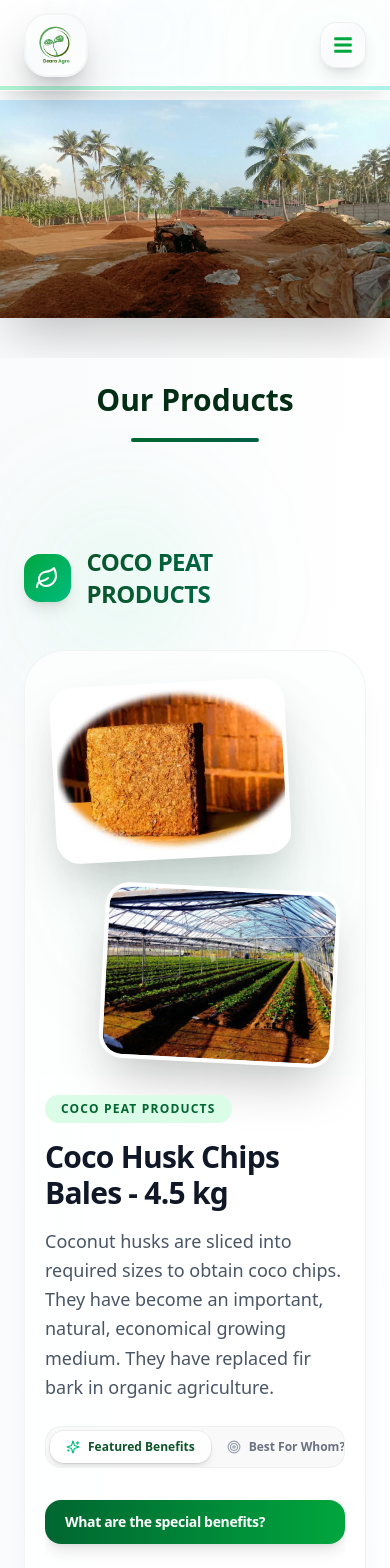
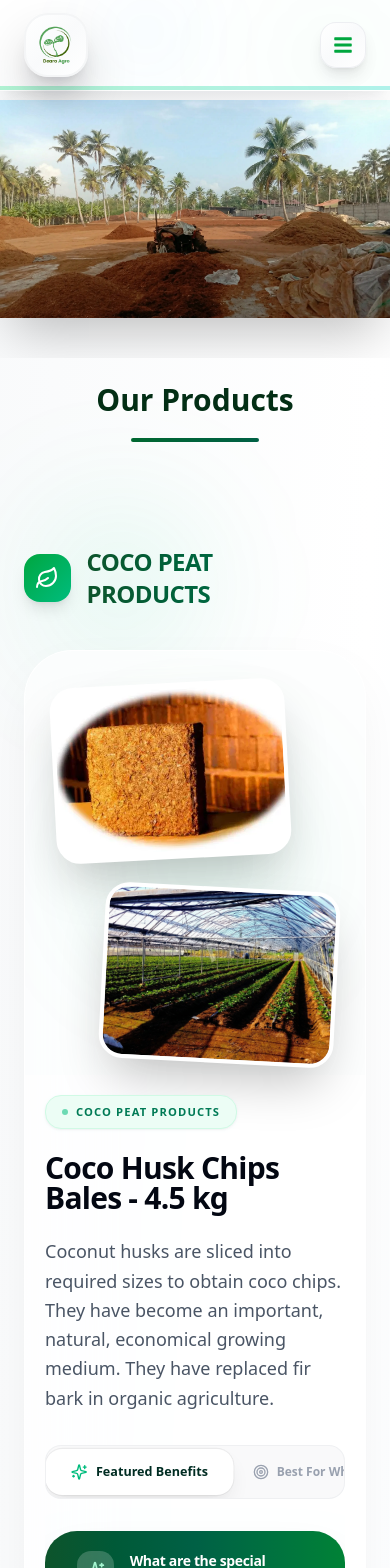
Before and after one commit to CpoohZchala/DearoAgro_Admin-Dashboard-, a React (Vite) app: page /products in a window 390 px wide. Shown: the top 1568 px of the page. Built offline with nearby package versions, Linux system fonts and the light colour scheme.

Commit message:
Enhance About and Contact pages with animations and improve product card styles

```diff
--- a/src/components/pages/products.tsx
+++ b/src/components/pages/products.tsx
@@ -29,20 +29,20 @@ const ProductCard = ({ product }: { product: Product }) => {
         const themeColors = {
             emerald: {
                 icon: "text-emerald-500",
-                line: "border-emerald-100",
+                line: "border-emerald-100/50",
                 dot: "border-emerald-400",
-                bg: "bg-emerald-50/30"
+                bg: "bg-emerald-50/20"
             },
             green: {
                 icon: "text-green-500",
-                line: "border-green-100",
+                line: "border-green-100/50",
                 dot: "border-green-400",
-                bg: "bg-green-50/30"
+                bg: "bg-green-50/20"
             }
         }[theme];
 
         return (
-            <div className={`rounded-[2rem] p-4 lg:p-8 border border-white/50 ${themeColors.bg} backdrop-blur-sm shadow-inner`}>
+            <div className={`rounded-[2.5rem] p-6 lg:p-10 border border-white/60 ${themeColors.bg} backdrop-blur-md shadow-[inset_0_2px_10px_rgba(255,255,255,0.5)]`}>
                 <div className="space-y-6">
                     {items.map((item, idx) => {
                         const isString = typeof item === 'string';
@@ -82,15 +82,15 @@ const ProductCard = ({ product }: { product: Product }) => {
             whileInView={{ opacity: 1, y: 0 }}
             viewport={{ once: true }}
             transition={{ duration: 0.8, ease: "easeOut" }}
-            className="group relative bg-white/80 backdrop-blur-xl rounded-[2.5rem] shadow-xl shadow-gray-900/5 hover:shadow-2xl hover:shadow-green-900/10 transition-all duration-500 border border-gray-200/50 overflow-hidden flex flex-col lg:flex-row mb-16"
+            className="group relative bg-white/70 backdrop-blur-2xl rounded-[3rem] shadow-[0_20px_60px_-15px_rgba(0,0,0,0.08)] hover:shadow-[0_40px_80px_-20px_rgba(5,150,105,0.15)] transition-all duration-700 border border-white/80 overflow-hidden flex flex-col lg:flex-row mb-20"
         >
-            {/* Hover Overlay Gradient - Card eka hover karaddi ena podi colour ekak */}
+            {/* Hover Overlay Gradient - when hover Card it will appear */}
             <div className="absolute inset-0 bg-gradient-to-br from-green-400/5 via-transparent to-blue-400/5 opacity-0 group-hover:opacity-100 transition-opacity duration-500"></div>
 
-            {/* Image Section - Methana thiyenne product images deka udin yatin display krana eka */}
+            {/* Image Section  display product images */}
             <div className="lg:w-2/5 p-8 flex justify-center items-center relative z-10 min-h-[420px] bg-gray-50/30">
                 <div className="relative w-full max-w-[320px] h-[360px] lg:h-[400px]">
-                    {/* Top Image - Udin thiyena image eka */}
+                    {/* Top Image - */}
                     <motion.div
                         initial={{ opacity: 0, y: -40, x: -20, rotate: -3 }}
                         whileInView={{ opacity: 1, y: 0, x: -20, rotate: -3 }}
@@ -107,7 +107,7 @@ const ProductCard = ({ product }: { product: Product }) => {
                         <div className="absolute inset-0 bg-gradient-to-t from-black/20 to-transparent opacity-0 group-hover/img-top:opacity-100 transition-opacity" />
                     </motion.div>
 
-                    {/* Bottom Image - Yatin thiyena image eka */}
+                    {/* Bottom Image -  */}
                     <motion.div
                         initial={{ opacity: 0, y: 40, x: 20, rotate: 3 }}
                         whileInView={{ opacity: 1, y: 20, x: 20, rotate: 3 }}
@@ -128,15 +128,16 @@ const ProductCard = ({ product }: { product: Product }) => {
                 </div>
             </div>
 
-            {/* Content Section - Title, Description saha Tabs meke thiyenne */}
+            {/* Content Section - Title, Description, Tabs*/}
             <div className="lg:w-3/5 p-5 lg:p-12 relative z-10 flex flex-col">
-                <div className="mb-6">
+                <div className="mb-8">
                     {/* Category Name */}
-                    <div className="inline-block px-4 py-1.5 rounded-full bg-green-100 text-green-800 text-xs font-bold uppercase tracking-widest mb-4">
+                    <div className="inline-flex items-center gap-2 px-4 py-2 rounded-2xl bg-emerald-50 text-emerald-700 text-[0.7rem] font-black uppercase tracking-widest mb-6 border border-emerald-100 shadow-sm shadow-emerald-950/5">
+                        <span className="w-1.5 h-1.5 rounded-full bg-emerald-500 animate-pulse"></span>
                         {product.category}
                     </div>
                     {/* Product Title */}
-                    <h3 className="text-3xl lg:text-4xl font-black text-gray-900 mb-4 tracking-tight">
+                    <h3 className="text-3xl lg:text-5xl font-black text-gray-950 mb-6 tracking-tight leading-none">
                         {product.title}
                     </h3>
                     {/* Product Description */}
@@ -151,37 +152,37 @@ const ProductCard = ({ product }: { product: Product }) => {
                         {/* Benefits Button */}
                         <button
                             onClick={() => setActiveTab('benefits')}
-                            className={`flex items-center gap-2 px-4 lg:px-6 py-2 lg:py-2.5 rounded-xl font-bold text-xs lg:text-sm transition-all duration-300 flex-shrink-0 ${
+                            className={`flex items-center gap-2 px-6 lg:px-8 py-3 lg:py-4 rounded-2xl font-black text-xs lg:text-sm transition-all duration-500 flex-shrink-0 relative ${
                                 activeTab === 'benefits'
-                                ? 'bg-white text-green-900 shadow-md ring-1 ring-black/5'
-                                : 'text-gray-500 hover:text-gray-800'
+                                ? 'bg-white text-emerald-950 shadow-[0_10px_20px_-5px_rgba(0,0,0,0.1)] ring-1 ring-black/5 scale-105 z-10'
+                                : 'text-gray-400 hover:text-gray-700 hover:bg-white/40'
                             }`}
                         >
-                            <Sparkles className={`w-3.5 h-3.5 lg:w-4 h-4 ${activeTab === 'benefits' ? 'text-emerald-500' : 'text-gray-400'}`} />
+                            <Sparkles className={`w-4 h-4 lg:w-5 h-5 ${activeTab === 'benefits' ? 'text-emerald-500' : 'text-gray-400'}`} />
                             Featured Benefits
                         </button>
                         {/* Best For Whom Button */}
                         <button
                             onClick={() => setActiveTab('forWhom')}
-                            className={`flex items-center gap-2 px-4 lg:px-6 py-2 lg:py-2.5 rounded-xl font-bold text-xs lg:text-sm transition-all duration-300 flex-shrink-0 ${
+                            className={`flex items-center gap-2 px-6 lg:px-8 py-3 lg:py-4 rounded-2xl font-black text-xs lg:text-sm transition-all duration-500 flex-shrink-0 relative ${
                                 activeTab === 'forWhom'
-                                ? 'bg-white text-green-900 shadow-md ring-1 ring-black/5'
-                                : 'text-gray-500 hover:text-gray-800'
+                                ? 'bg-white text-emerald-950 shadow-[0_10px_20px_-5px_rgba(0,0,0,0.1)] ring-1 ring-black/5 scale-105 z-10'
+                                : 'text-gray-400 hover:text-gray-700 hover:bg-white/40'
                             }`}
                         >
-                            <Target className={`w-3.5 h-3.5 lg:w-4 h-4 ${activeTab === 'forWhom' ? 'text-green-600' : 'text-gray-400'}`} />
+                            <Target className={`w-4 h-4 lg:w-5 h-5 ${activeTab === 'forWhom' ? 'text-green-600' : 'text-gray-400'}`} />
                             Best For Whom?
                         </button>
                         {/* Why Choose Us Button */}
                         <button
                             onClick={() => setActiveTab('whyChooseUs')}
-                            className={`flex items-center gap-2 px-4 lg:px-6 py-2 lg:py-2.5 rounded-xl font-bold text-xs lg:text-sm transition-all duration-300 flex-shrink-0 ${
+                            className={`flex items-center gap-2 px-6 lg:px-8 py-3 lg:py-4 rounded-2xl font-black text-xs lg:text-sm transition-all duration-500 flex-shrink-0 relative ${
                                 activeTab === 'whyChooseUs'
-                                ? 'bg-white text-green-900 shadow-md ring-1 ring-black/5'
-                                : 'text-gray-500 hover:text-gray-800'
+                                ? 'bg-white text-emerald-950 shadow-[0_10px_20px_-5px_rgba(0,0,0,0.1)] ring-1 ring-black/5 scale-105 z-10'
+                                : 'text-gray-400 hover:text-gray-700 hover:bg-white/40'
                             }`}
                         >
-                            <CheckCircle className={`w-3.5 h-3.5 lg:w-4 h-4 ${activeTab === 'whyChooseUs' ? 'text-blue-600' : 'text-gray-400'}`} />
+                            <CheckCircle className={`w-4 h-4 lg:w-5 h-5 ${activeTab === 'whyChooseUs' ? 'text-blue-600' : 'text-gray-400'}`} />
                             Why Choose Us?
                         </button>
                     </div>
@@ -198,10 +199,13 @@ const ProductCard = ({ product }: { product: Product }) => {
                                     exit={{ opacity: 0, y: -10 }}
                                     transition={{ duration: 0.3 }}
                                 >
-                                    <div className="bg-gradient-to-r from-green-800 to-green-600 text-white px-5 lg:px-6 py-3 rounded-2xl font-black text-sm lg:text-lg mb-6 shadow-lg tracking-tight">
+                                    <div className="bg-gradient-to-r from-green-900 via-emerald-800 to-green-700 text-white px-8 py-5 rounded-[2rem] font-black text-sm lg:text-xl mb-8 shadow-2xl shadow-emerald-900/20 tracking-tight flex items-center gap-4">
+                                        <div className="w-10 h-10 rounded-xl bg-white/20 backdrop-blur-md flex items-center justify-center">
+                                            <Sparkles className="w-5 h-5 text-emerald-200" />
+                                        </div>
                                         What are the special benefits?
                                     </div>
-                                    <div className="p-0 lg:p-2">
+                                    <div className="p-0">
                                         {renderModernList(product.benefits, 'emerald')}
                                     </div>
                                 </motion.div>
@@ -214,10 +218,13 @@ const ProductCard = ({ product }: { product: Product }) => {
                                     exit={{ opacity: 0, y: -10 }}
                                     transition={{ duration: 0.3 }}
                                 >
-                                    <div className="bg-gradient-to-r from-green-800 to-green-600 text-white px-5 lg:px-6 py-3 rounded-2xl font-black text-sm lg:text-lg mb-6 shadow-lg tracking-tight">
+                                    <div className="bg-gradient-to-r from-green-900 via-emerald-800 to-green-700 text-white px-8 py-5 rounded-[2rem] font-black text-sm lg:text-xl mb-8 shadow-2xl shadow-emerald-900/20 tracking-tight flex items-center gap-4">
+                                        <div className="w-10 h-10 rounded-xl bg-white/20 backdrop-blur-md flex items-center justify-center">
+                                            <Target className="w-5 h-5 text-emerald-200" />
+                                        </div>
                                         For Whom?
                                     </div>
-                                    <div className="p-0 lg:p-2">
+                                    <div className="p-0">
                                         {renderModernList(product.forWhom, 'green')}
                                     </div>
                                 </motion.div>
@@ -230,10 +237,13 @@ const ProductCard = ({ product }: { product: Product }) => {
                                     exit={{ opacity: 0, y: -10 }}
                                     transition={{ duration: 0.3 }}
                                 >
-                                    <div className="bg-gradient-to-r from-green-800 to-green-600 text-white px-5 lg:px-6 py-3 rounded-2xl font-black text-sm lg:text-lg mb-6 shadow-lg tracking-tight">
+                                    <div className="bg-gradient-to-r from-green-900 via-emerald-800 to-green-700 text-white px-8 py-5 rounded-[2rem] font-black text-sm lg:text-xl mb-8 shadow-2xl shadow-emerald-900/20 tracking-tight flex items-center gap-4">
+                                        <div className="w-10 h-10 rounded-xl bg-white/20 backdrop-blur-md flex items-center justify-center">
+                                            <CheckCircle className="w-5 h-5 text-emerald-200" />
+                                        </div>
                                         Why you should hunt for Dearo Agro Substrates?
                                     </div>
-                                    <div className="p-0 lg:p-2">
+                                    <div className="p-0">
                                         {renderModernList(product.whyChooseUs, 'emerald')}
                                     </div>
                                 </motion.div>
--- a/src/data/products.json
+++ b/src/data/products.json
@@ -161,15 +161,15 @@
       "Agronomists, Horticulturists, floriculturists, large, small and medium green house farmers, plant nursery owners, sky and home garden makers and etc."
     ],
     "benefits": [
-      "Heavily use in hydroponics and soilless cultivation",
-      "Stable product withstands for more than 2 years",
+      "Heavily use in hydroponics and soilless cultivation.",
+      "Stable product withstands for more than 2 years.",
       "They are ready to use – just add water, wait for 20 minutes for water to absorb to expand to the required level.",
-      "They are cost effective and a 100% natural medium to grow",
+      "They are cost effective and a 100% natural medium to grow.",
       {
         "title": "They are the best medium ever to cultivate",
         "subPoints": [
-          "Vegetables : tomatoes, bell pepper, capsicum, Japanese and Chinese cucumber, ginger, strawberry, chilies, mushrooms, courgettis, melons, rice and many other plants",
-          "Cut flowers: carnations, gerbera daisies, roses, etc"
+          "Vegetables : tomatoes, bell pepper, capsicum, Japanese and Chinese cucumber, ginger, strawberry, chilies, mushrooms, courgettis, melons, rice and many other plants.",
+          "Cut flowers: carnations, gerbera daisies, roses, etc."
         ]
       },
       "They help to get far better harvests than ever",
```
Also changed, not shown: src/components/pages/About.tsx (+35 -12 lines), src/components/pages/Contact.tsx (+15 -5 lines).
